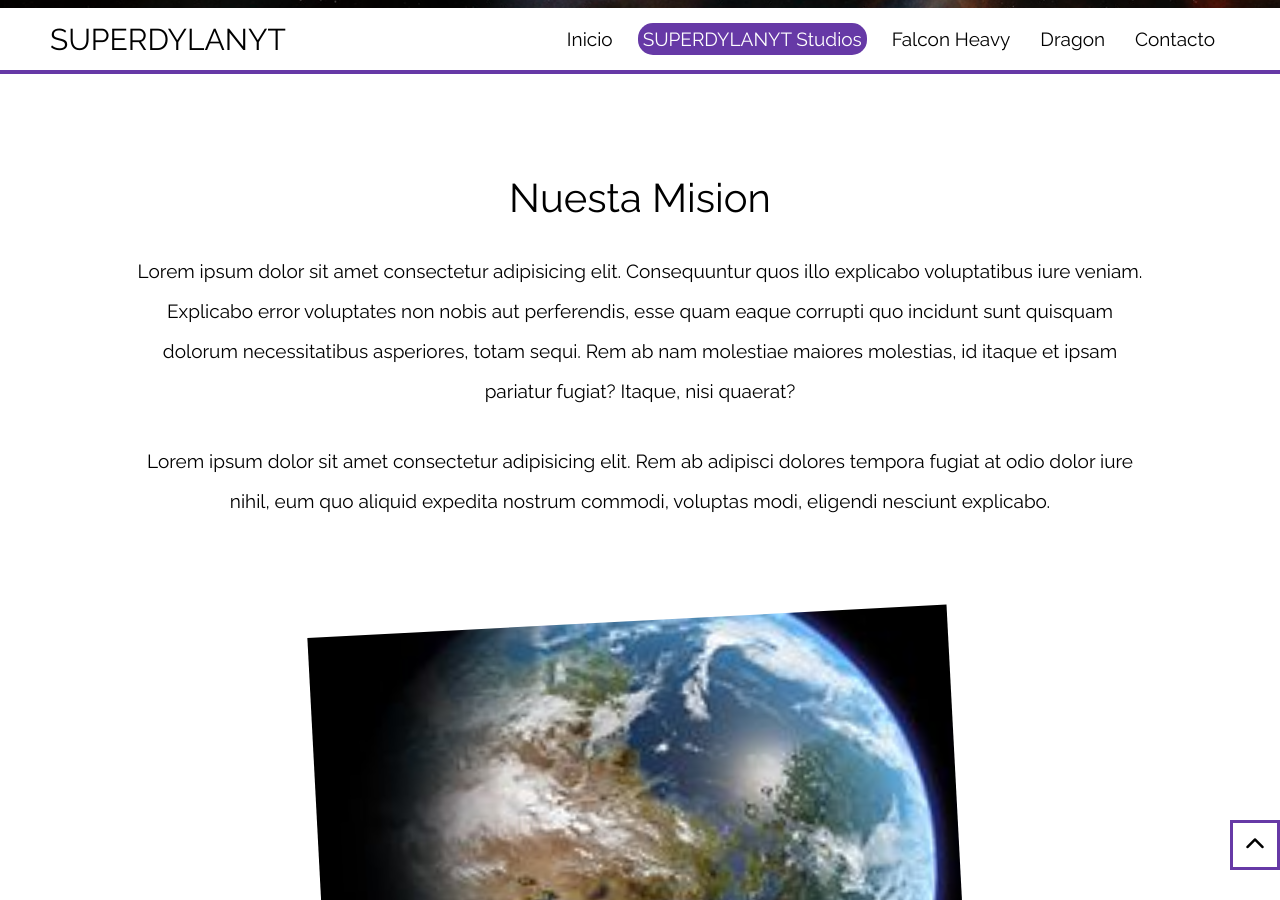
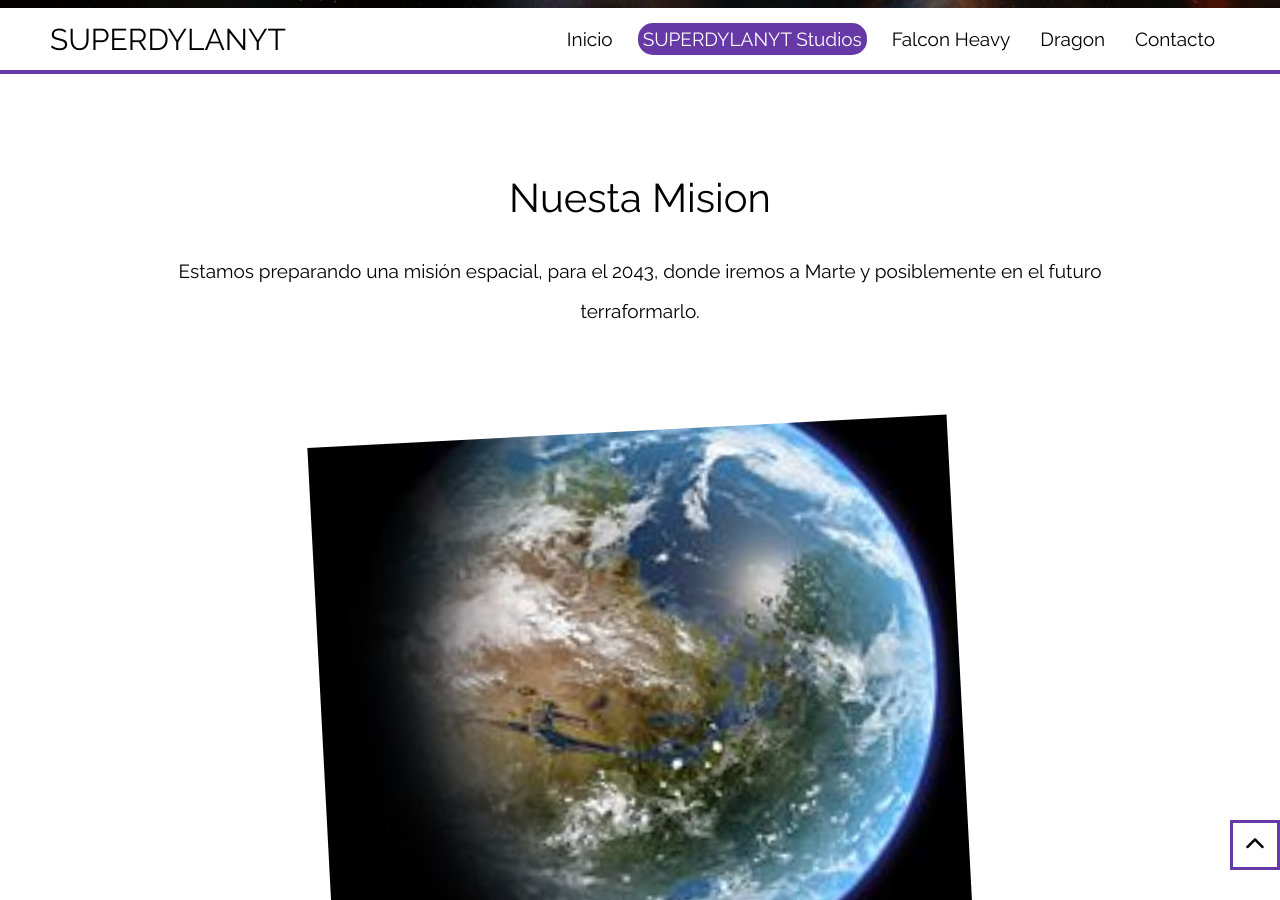
Before and after one commit to dylanmeca/dylanmeca.github.io, a Jekyll site: the page superdylanyt_studios.html, which Jekyll copies as it is, in a window 1280 px wide and 900 px high, scrolled down 892 px. Built offline with Jekyll 4.4.1, drawn with Linux system fonts in a browser that asks for light colours; nearby versions of some CDN libraries.

Commit message:
Update superdylanyt_studios.html

```diff
--- a/superdylanyt_studios.html
+++ b/superdylanyt_studios.html
@@ -52,9 +52,8 @@
     <section class="mission">
         <div class="mission-info">
             <h2>Nuesta Mision</h2>
-            <p>Lorem ipsum dolor sit amet consectetur adipisicing elit. Consequuntur quos illo explicabo voluptatibus iure veniam. Explicabo error voluptates non nobis aut perferendis, esse quam eaque corrupti quo incidunt sunt quisquam dolorum necessitatibus asperiores, totam sequi. Rem ab nam molestiae maiores molestias, id itaque et ipsam pariatur fugiat? Itaque, nisi quaerat?</p>
-            <p>Lorem ipsum dolor sit amet consectetur adipisicing elit. Rem ab adipisci dolores tempora fugiat at odio dolor iure nihil, eum quo aliquid expedita nostrum commodi, voluptas modi, eligendi nesciunt explicabo.</p>
-        </div>
+            <p> Estamos preparando una misión espacial, para el 2043, donde iremos a Marte y posiblemente en el futuro terraformarlo. </p>
+         </div>
         <div class="spacey-img">
             <img src="images/220px-TerraformedMarsGlobeRealistic.jpg">
         </div>
```
